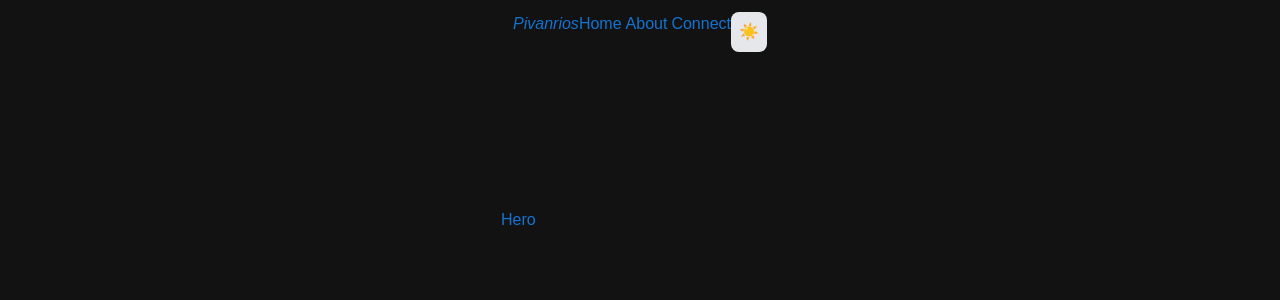
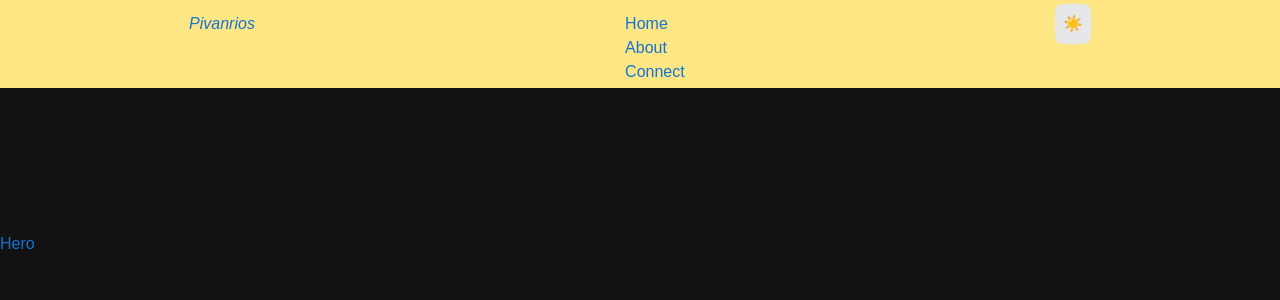
Before and after one commit to Pivanrios/Portafolio, a Next.js app: page / in a window 1280 px wide. Shown: the top 300 px of the page. Built offline with nearby package versions, Linux system fonts and the light colour scheme.

Commit message:
strech navbar

```diff
--- a/src/app/page.tsx
+++ b/src/app/page.tsx
@@ -6,19 +6,23 @@ import Toggle from "../../components/ui/Toggle";
 export default function Home() {
   return (
    <>
-   <main className=" relative flex justify-center items-center">
+   <main className=" relative flex flex-col">
     <div>
       {//navbar
-      }<div className="flex flex-row p-3">
+      }<div className="flex flex-row p-1 bg-amber-200 items-baseline justify-around min-w-full">
+
         <h2 className=" italic ">Pivanrios</h2>
+
         <nav>
-          <ul className="flex flex-row justify-center space-x-1 ">
+          <ul className="flex flex-row xl:flex-col">
             <Link href={"/"}>Home</Link>
             <Link href={"/"}>About</Link>
             <Link href={"/"}>Connect</Link>
           </ul>
         </nav>
+
         <Toggle/>
+
       </div>
 
       <Hero/>
```
